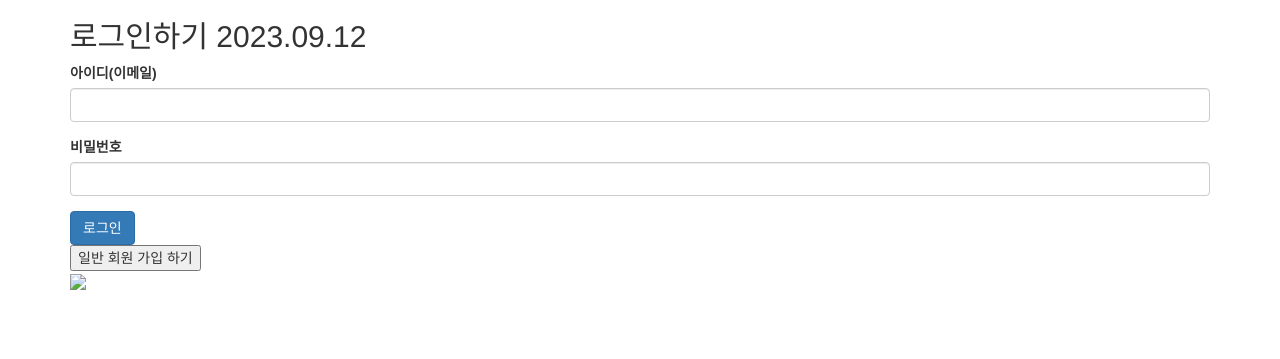
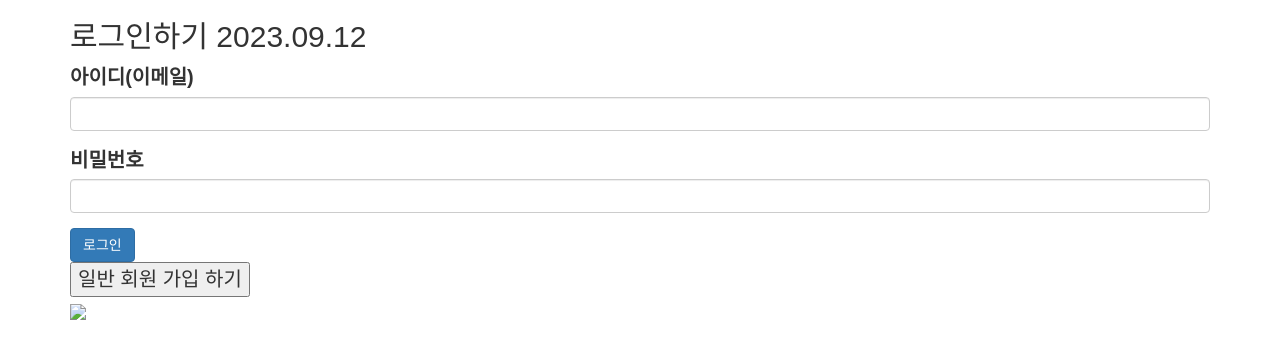
Before and after one commit to haeun2222/BookSystem, a Java web app: page /loginPage.do in a window 1280 px wide. Shown: the top 359 px of the page. Run offline with Spring Boot 4, a stand-in JSP engine, Linux system fonts and the light colour scheme; the project's own start-up code is not run, and a stand-in starts its controllers and pages; some libraries are stand-ins or nearby versions; some web fonts are replaced.

Commit message:
제목: 모든페이지 수정 날짜: 2023.09.15 작성자: 김수엽 수정내용: 폰트 css적용 및 쿼리 수정

```diff
--- a/BookDeliverySystem/src/main/webapp/WEB-INF/views/bookListHaeun.jsp
+++ b/BookDeliverySystem/src/main/webapp/WEB-INF/views/bookListHaeun.jsp
@@ -5,6 +5,7 @@
 <html>
 <head>
 <meta charset="UTF-8">
+<link rel="stylesheet" href="css/font.css">
 <title>Insert title here</title>
 </head>
 <body>
--- a/BookDeliverySystem/src/main/webapp/WEB-INF/views/loginPage.jsp
+++ b/BookDeliverySystem/src/main/webapp/WEB-INF/views/loginPage.jsp
@@ -8,6 +8,7 @@
 <html>
 <head>
 <meta charset="UTF-8">
+<link rel="stylesheet" href="css/font.css">
 <title>로그인페이지</title>
 <link rel="stylesheet" href="https://maxcdn.bootstrapcdn.com/bootstrap/3.4.1/css/bootstrap.min.css">
 </head>
--- a/BookDeliverySystem/src/main/webapp/WEB-INF/views/nomalRegistForm.jsp
+++ b/BookDeliverySystem/src/main/webapp/WEB-INF/views/nomalRegistForm.jsp
@@ -4,6 +4,7 @@
 <html>
 <head>
 <meta charset="UTF-8">
+<link rel="stylesheet" href="css/font.css">
 <title>일반회원가입 페이지</title>
 <link rel="stylesheet" href="css/registForm.css">
 <script src="https://code.jquery.com/jquery-3.6.0.min.js"></script>
--- a/BookDeliverySystem/src/main/webapp/WEB-INF/views/userRentList.jsp
+++ b/BookDeliverySystem/src/main/webapp/WEB-INF/views/userRentList.jsp
@@ -7,6 +7,7 @@
 <html>
 <head>
 <meta charset="UTF-8">
+<link rel="stylesheet" href="css/font.css">
 <title>Insert title here</title>
 </head>
 <body>
--- a/BookDeliverySystem/src/main/webapp/WEB-INF/views/userResveList.jsp
+++ b/BookDeliverySystem/src/main/webapp/WEB-INF/views/userResveList.jsp
@@ -7,6 +7,7 @@
 <html>
 <head>
 <meta charset="UTF-8">
+<link rel="stylesheet" href="css/font.css">
 <title>Insert title here</title>
 <script src="https://code.jquery.com/jquery-3.6.0.min.js"></script>
 <link rel="stylesheet" href="https://maxcdn.bootstrapcdn.com/bootstrap/4.5.2/css/bootstrap.min.css">
--- a/BookDeliverySystem/src/main/webapp/css/font.css
+++ b/BookDeliverySystem/src/main/webapp/css/font.css
@@ -58,10 +58,16 @@ div {
 }
 h1 {
 		font-family: 'BMHANNAPro', fantasy;
+}
 
+h2 {
+		font-family: 'BMHANNAPro', fantasy;
 }
 
 table{
 	font-family: 'BMHANNAAir', fantasy;
 	font-size: 20px;
 }
+button{
+	font-family: 'BMHANNAAir', fantasy;
+}
```
Also changed, not shown: BookDeliverySystem/Scripts/Script_SY.sql (+7 -1 lines).
